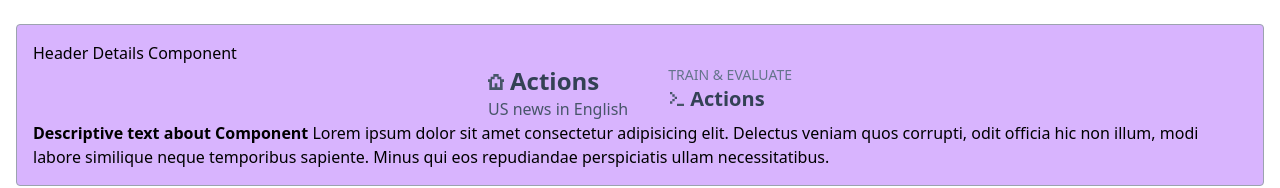
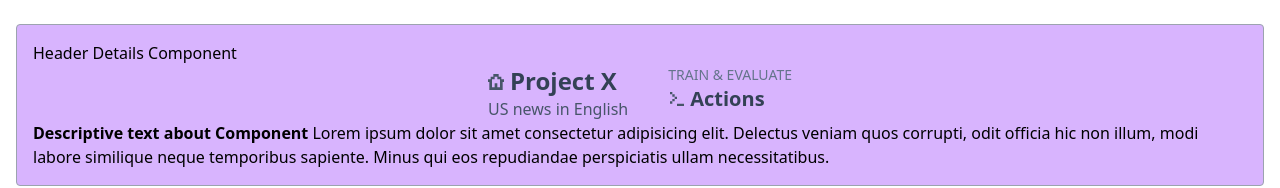
Before and after one commit to jalridley/portfolio, a Nuxt app: page /projects/explosion in a window 1280 px wide. Shown: the part 220-408 px from the top of the page. Built offline with nearby package versions, Linux system fonts and the light colour scheme.

Commit message:
changed header titles to Project X

```diff
--- a/pages/projects/explosion/dashboard.vue
+++ b/pages/projects/explosion/dashboard.vue
@@ -6,7 +6,7 @@
       >
         <!-- <h1 class="flex justify-center text-5xl font-bold">Dashboard page</h1> -->
         <HeaderDetails
-          title="Actions"
+          title="Project X"
           :icon="IconsHome"
           description="US news in English"
         />
@@ -35,6 +35,7 @@
     <section
       class="container mx-auto mt-2 grid grid-cols-1 gap-8 px-6 lg:max-w-4xl lg:grid-cols-2 xl:max-w-5xl 2xl:max-w-6xl 3xl:max-w-7xl"
     >
+      <!-- tasks -->
       <HeaderDetails
         class="items-center rounded border border-slate-200 bg-white p-2 lg:order-1"
         headline="Annotate Data"
@@ -61,6 +62,7 @@
           },
         ]"
       />
+      <!-- actions -->
     </section>
   </main>
 </template>
--- a/pages/projects/explosion/index.vue
+++ b/pages/projects/explosion/index.vue
@@ -17,7 +17,7 @@
       <h2>Header Details Component</h2>
       <div class="flex justify-center space-x-10">
         <HeaderDetails
-          title="Actions"
+          title="Project X"
           :icon="IconsHome"
           description="US news in English"
         />
```
